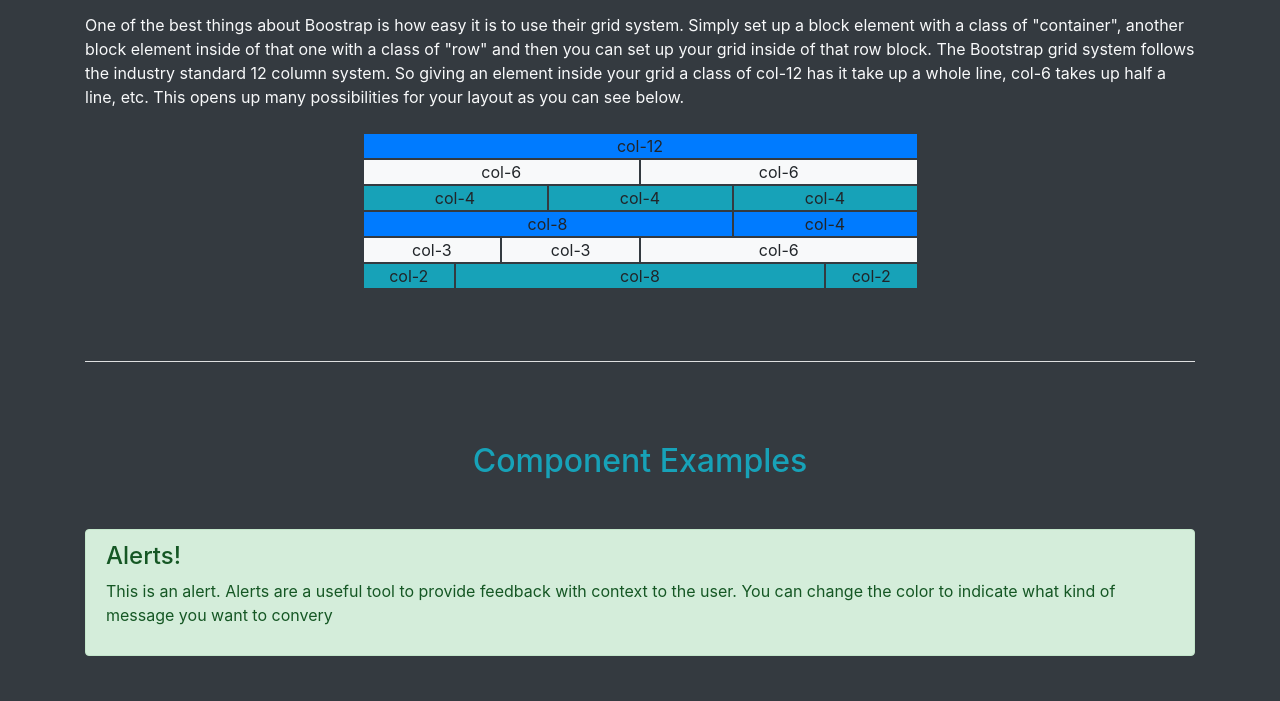
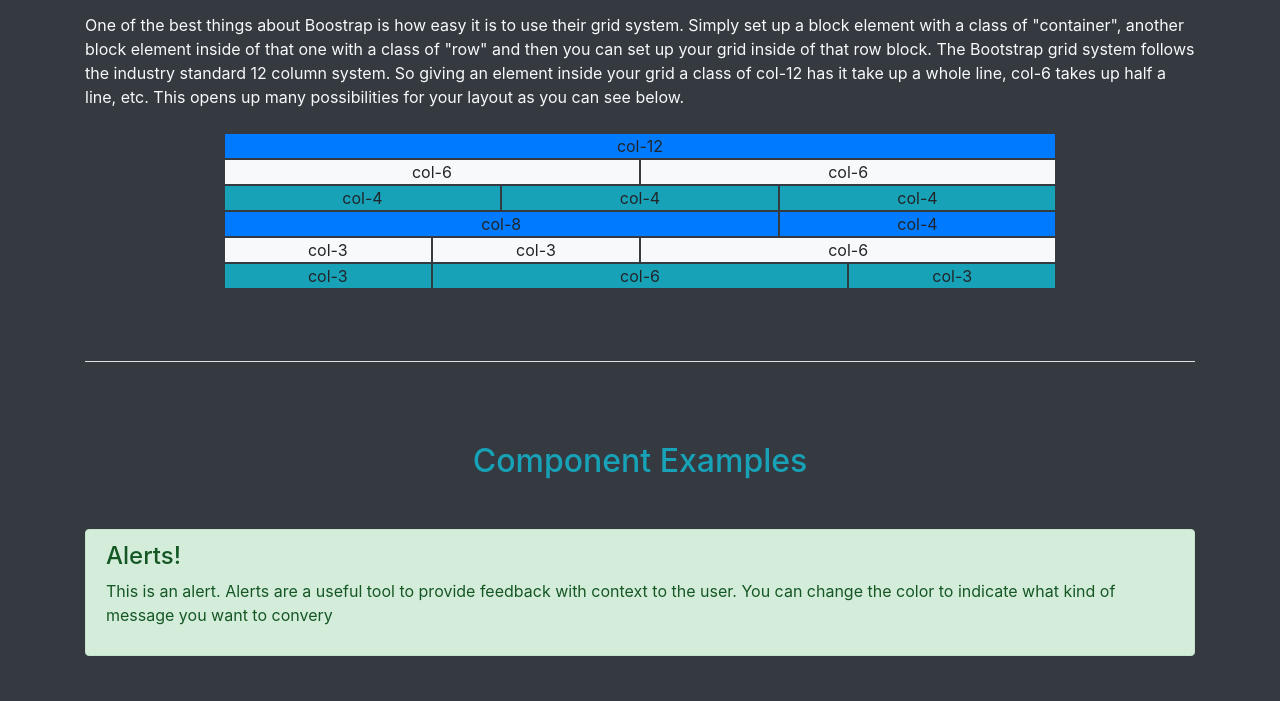
Before and after one commit to fogw0001/fogw0001.github.io, a plain HTML site: page bootstrap-this/index.html in a window 1280 px wide. Shown: the part 1524-2225 px from the top of the page. Drawn offline with nearby package versions, Linux system fonts and the light colour scheme.

Commit message:
adjusting grid example

```diff
--- a/bootstrap-this/index.html
+++ b/bootstrap-this/index.html
@@ -58,7 +58,7 @@
           <h2 id="how-to" class="text-info text-center">How to Get Started</h2>
           <p class="text-light">Getting started is made simple by Bootstrap. All you have to do is link to one stylesheet in the head of your html and add three lines of pre-made JavaScript to the body of your html. The stylesheet will allow you to use the css available to simplify your code and the JavaScript enables all the components. If you go to <a href="https://getbootstrap.com/docs/4.5/getting-started/introduction/">this link</a> the stylesheet link and JavaScript is available for you. Alternatively, you can also find a starter template there, which has the css and JavaScript attached already, so you can just copy/paste the template and get started with Bootstrap! Once you get set-up its as easy as adding the classes to your html, bootstrap will do the rest.</p>
           <p class="text-light">One of the best things about Boostrap is how easy it is to use their grid system. Simply set up a block element with a class of "container", another block element inside of that one with a class of "row" and then you can set up your grid inside of that row block. The Bootstrap grid system follows the industry standard 12 column system. So giving an element inside your grid a class of col-12 has it take up a whole line, col-6 takes up half a line, etc. This opens up many possibilities for your layout as you can see below.</p>
-          <div class="row w-50 mx-auto text-center mt-4">
+          <div class="row w-75 mx-auto text-center mt-4">
             <p class="col-12 bg-primary mb-0 border border-dark">col-12</p>
             <p class="col-6 bg-light mb-0 border border-dark">col-6</p>
             <p class="col-6 bg-light mb-0 border border-dark">col-6</p>
@@ -70,9 +70,9 @@
             <p class="col-3 bg-light mb-0 border border-dark">col-3</p>
             <p class="col-3 bg-light mb-0 border border-dark">col-3</p>
             <p class="col-6 bg-light mb-0 border border-dark">col-6</p>
-            <p class="col-2 bg-info mb-0 border border-dark">col-2</p>
-            <p class="col-8 bg-info mb-0 border border-dark">col-8</p>
-            <p class="col-2 bg-info mb-0 border border-dark">col-2</p>
+            <p class="col-3 bg-info mb-0 border border-dark">col-3</p>
+            <p class="col-6 bg-info mb-0 border border-dark">col-6</p>
+            <p class="col-3 bg-info mb-0 border border-dark">col-3</p>
           </div>
         </div>
         <hr class="bg-light">
```
